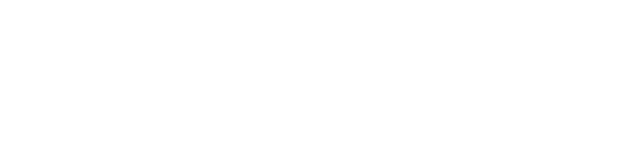
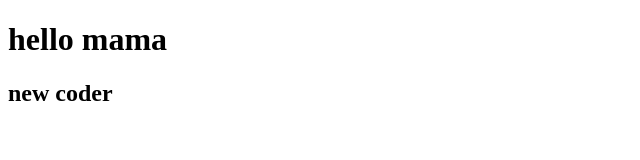
Before and after one commit to sabbirpboss/my-first-repo, a plain HTML site: page index.html in a window 1280 px wide. Shown: the whole page, without its empty margins (0-640 px from the left). Drawn offline with Linux system fonts and the light colour scheme.

Commit message:
added header

```diff
--- a/index.html
+++ b/index.html
@@ -7,6 +7,7 @@
     <title>my first repo</title>
 </head>
 <body>
-
+    <h1>hello mama</h1>
+    <h2>new coder</h2>
 </body>
 </html>
```
